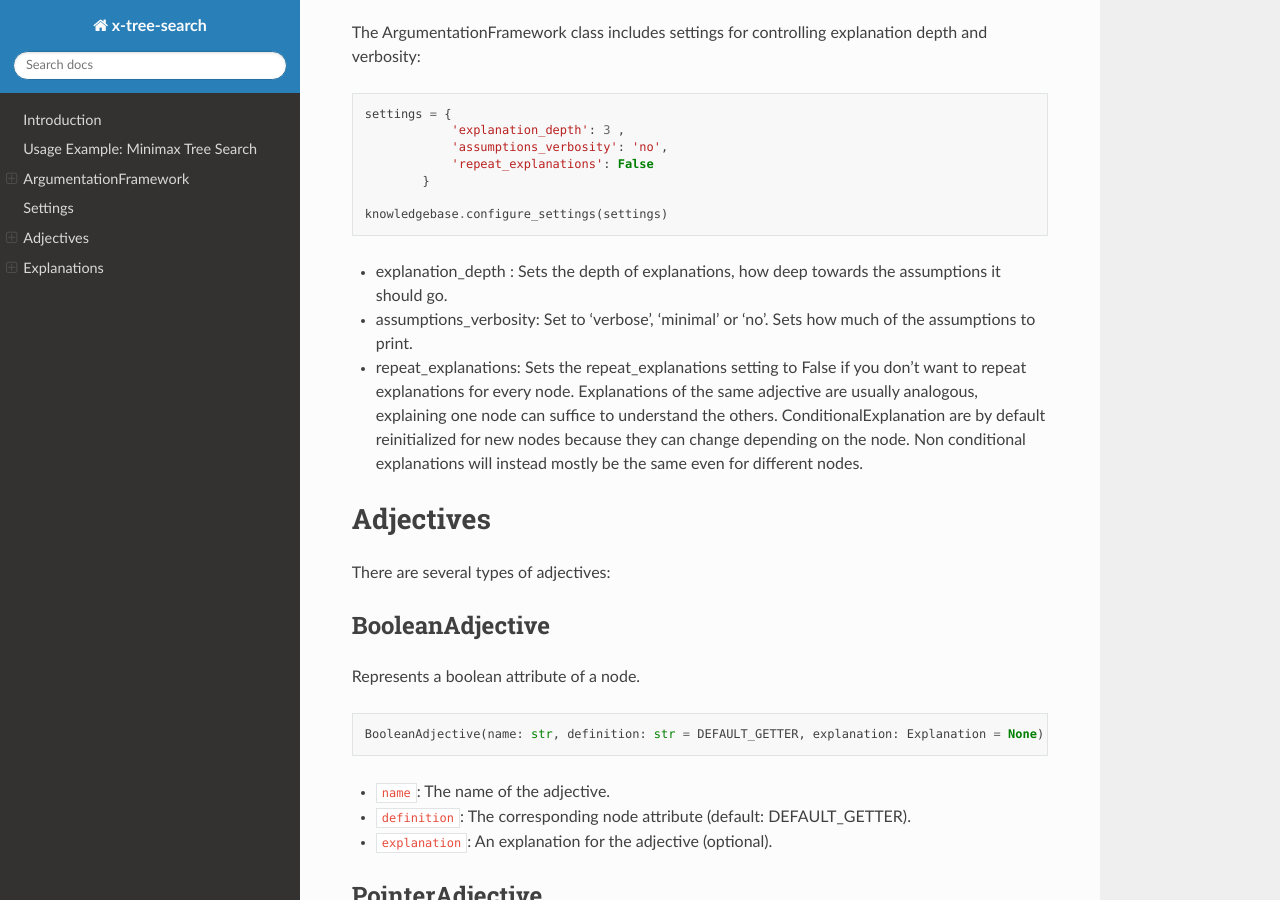
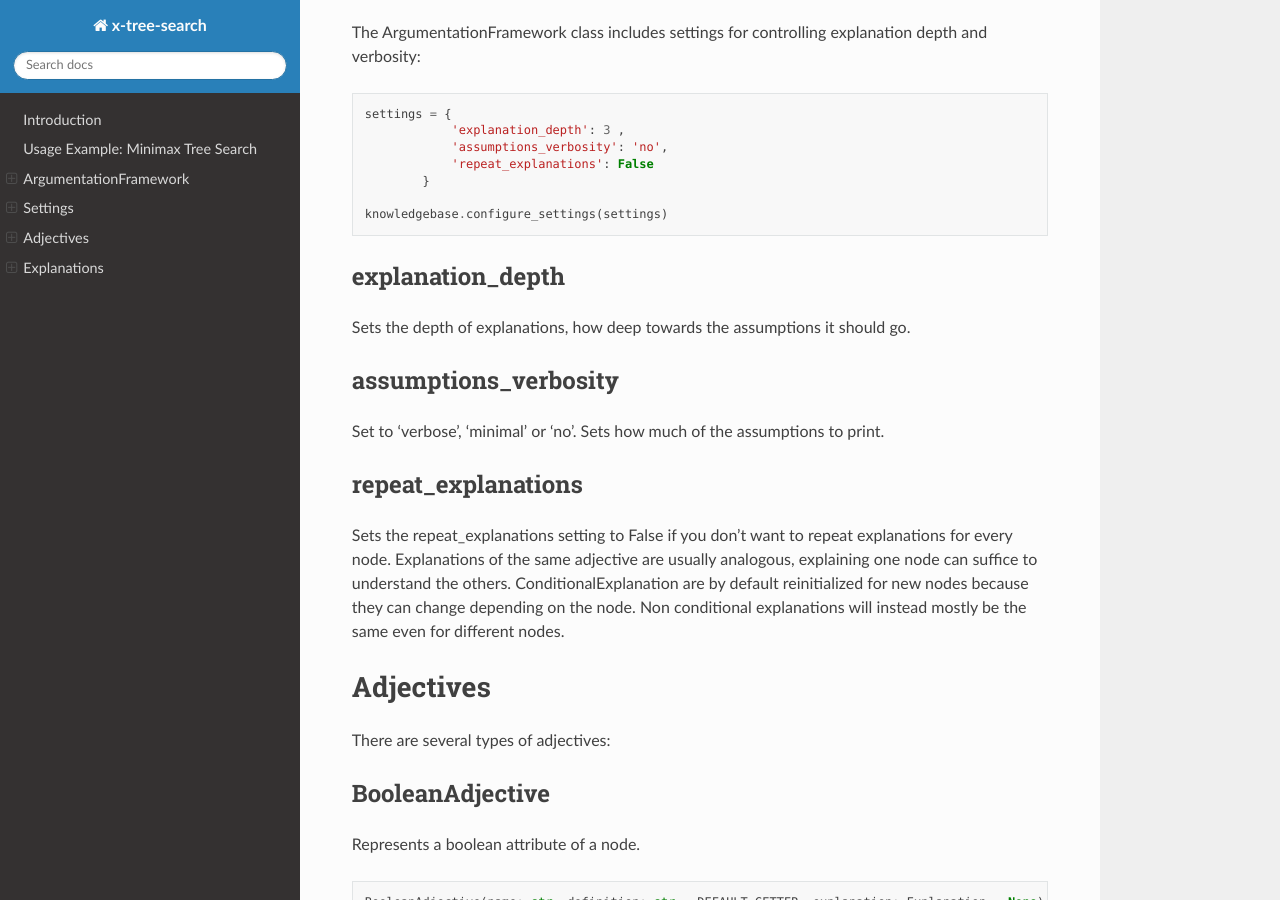
Before and after one commit to nicoloddo/x-tree-search, a Sphinx documentation site: the page built from docs/index.md, in a window 1280 px wide and 900 px high, scrolled down 2843 px. Built offline with Sphinx 7.4.7 and the Read the Docs theme 2.0.0, drawn with Linux system fonts in a browser that asks for light colours; part of the change alters nothing that is shown.

Commit message:
Better divided setting parameters

````diff
--- a/docs/index.md
+++ b/docs/index.md
@@ -135,14 +135,14 @@ settings = {
 
 knowledgebase.configure_settings(settings)
 ```
-- explanation_depth :
+## explanation_depth
 Sets the depth of explanations, how deep towards the assumptions it should go.
 
-- assumptions_verbosity:
+## assumptions_verbosity
 Set to 'verbose', 'minimal' or 'no'.
 Sets how much of the assumptions to print.
 
-- repeat_explanations:
+## repeat_explanations
 Sets the repeat_explanations setting to False if you don't want to repeat explanations for every node. Explanations of the same adjective are usually analogous, explaining one node can suffice to understand the others.
 ConditionalExplanation are by default reinitialized for new nodes because they can change depending on the node. Non conditional explanations will instead mostly be the same even for different nodes.
 
````
